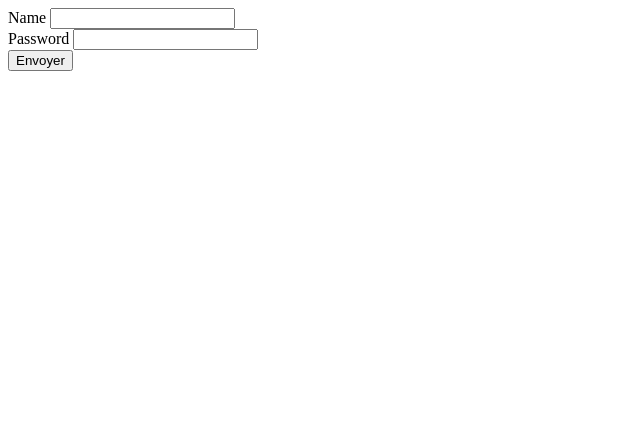
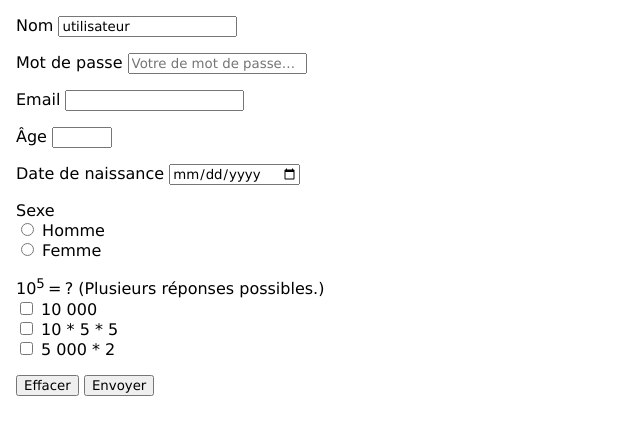
Before and after one commit to MelvDouc/HTML-formulaires.github.io, a plain HTML site: page index.html in a window 1280 px wide. Shown: the whole page, without its empty margins (0-640 px from the left). Drawn offline with Linux system fonts and the light colour scheme.

Commit message:
sauvegarde

```diff
--- a/index.html
+++ b/index.html
@@ -3,20 +3,68 @@
 <head>
     <meta charset="UTF-8">
     <meta name="viewport" content="width=device-width, initial-scale=1.0">
+    <link rel="stylesheet" href="./style.css">
     <title>Formulaires</title>
 </head>
 <body>
 
-    <form action="">
+    <form action="./resultats.html" method="GET"> <!-- Les navigateurs ne peuvent pas rendre la méthode POST. -->
+
         <div>
-            <label for="">Name</label>
-            <input type="text">
+            <label for="nom">Nom</label> <!-- L'attribut doit avoir la même valeur que l'id de l'input pour que lors d'un clic sur le label, l'input soit mis en relief. -->
+            <input type="text" name="nom" id="nom" value="utilisateur" required>
         </div>
+
         <div>
-            <label for="">Password</label>
-            <input type="text">
+            <label for="mot-de-passe">Mot de passe</label>
+            <input type="password" name="mot-de-passe" id="mot-de-passe" placeholder="Votre de mot de passe&hellip;" required> <!-- Le type "password" cache les caractères -->
         </div>
-        <button>Envoyer</button>
+
+        <div>
+            <label for="email">Email</label>
+            <input type="email" name="email" id="email" required>
+        </div>
+
+        <div>
+            <label for="age">Âge</label>
+            <input type="number" name="age" id="age" min="1" max="200" step="5">
+        </div>
+
+        <div>
+            <label for="date">Date de naissance</label>
+            <input type="date" name="date" id="date" min="2021-01-01">
+        </div>
+
+        <div>
+            Sexe
+            <div>
+                <input type="radio" name="sexe" id="homme" value="homme"> <!-- La valeur est ce qui sera envoyé au formulaire. -->
+                <label for="homme">Homme</label>
+            </div>
+            <div>
+                <input type="radio" name="sexe" id="femme" value="femme">
+                <label for="femme">Femme</label>
+            </div>
+        </div>
+
+        <div>
+            10<sup>5</sup>&thinsp;=&thinsp;? (Plusieurs réponses possibles.)
+            <div>
+                <input type="checkbox" name="rep1" id="rep1">
+                <label for="rep1">10 000</label>
+            </div>
+            <div>
+                <input type="checkbox" name="rep2" id="rep2">
+                <label for="rep2">10 * 5 * 5</label>
+            </div>
+            <div>
+                <input type="checkbox" name="rep3" id="rep3">
+                <label for="rep3">5 000 * 2</label>
+            </div>
+        </div>
+
+        <button type="reset">Effacer</button>
+        <button type="submit">Envoyer</button>
 
 
 
--- /dev/null
+++ b/style.css
@@ -0,0 +1,23 @@
+
+/* Supprimer les flèches haut/bas des inputs de type "number" */
+input::-webkit-outer-spin-button, input::-webkit-inner-spin-button {
+    -webkit-appearance: none;
+    margin: 0;
+}
+
+* {
+    font-family: Verdana, Geneva, Tahoma, sans-serif;
+}
+
+body {
+    margin: 0;
+    padding: 0;
+}
+
+form {
+    margin-left: 1em;
+}
+
+form > div {
+    margin: 1em auto;
+}
```
Also changed, not shown: resultats.html (added, +21 -0 lines).
